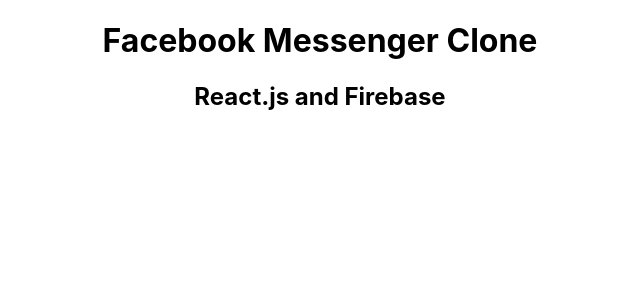
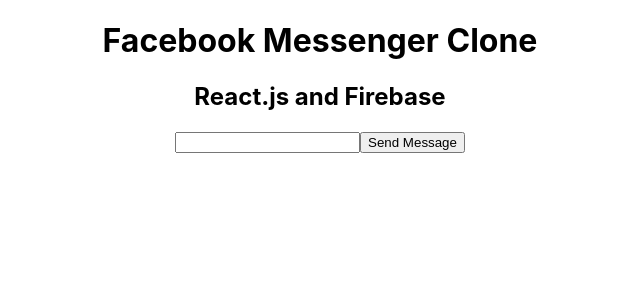
Before and after one commit to michaeldilulo/Facebook-Messenger, a React (Create React App) app: page / in a window 1280 px wide. Shown: the top 300 px of the page, without its empty margins (320-960 px from the left). Built offline with nearby package versions, Linux system fonts and the light colour scheme.

Commit message:
State for Messages and Input, sendMessage

```diff
--- a/src/App.js
+++ b/src/App.js
@@ -1,10 +1,24 @@
+import { useState } from 'react';
 import './App.css';
 
 function App() {
+  const [input, setInput] = useState('')
+  const [messages, setMessages] = useState([])
+
+  const sendMessage = (event) => {
+
+    setMessages([...messages, input])
+    setInput('')
+
+  }
+
   return (
     <div className="App">
       <h1>Facebook Messenger Clone</h1>
       <h2>React.js and Firebase</h2>
+
+      <input value={input} onChange={event => setInput(event.target.value)} />
+      <button onClick={sendMessage}>Send Message</button>
     </div>
   );
 }
```
